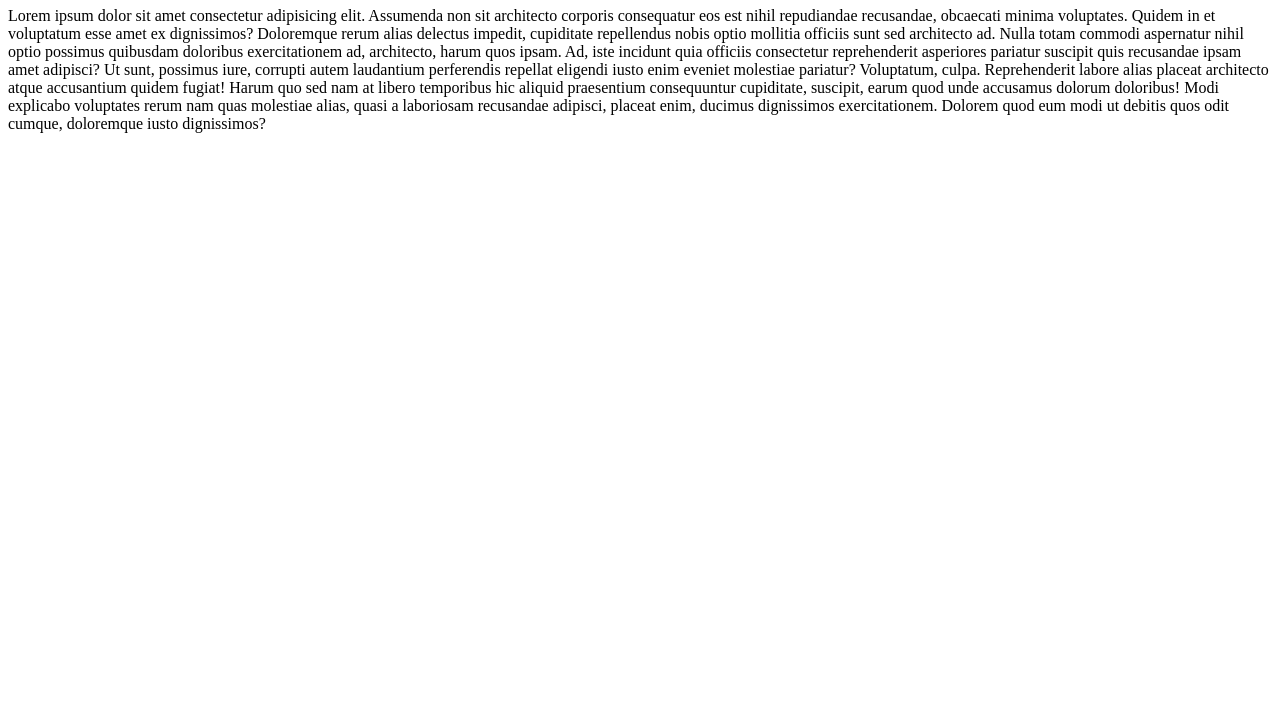
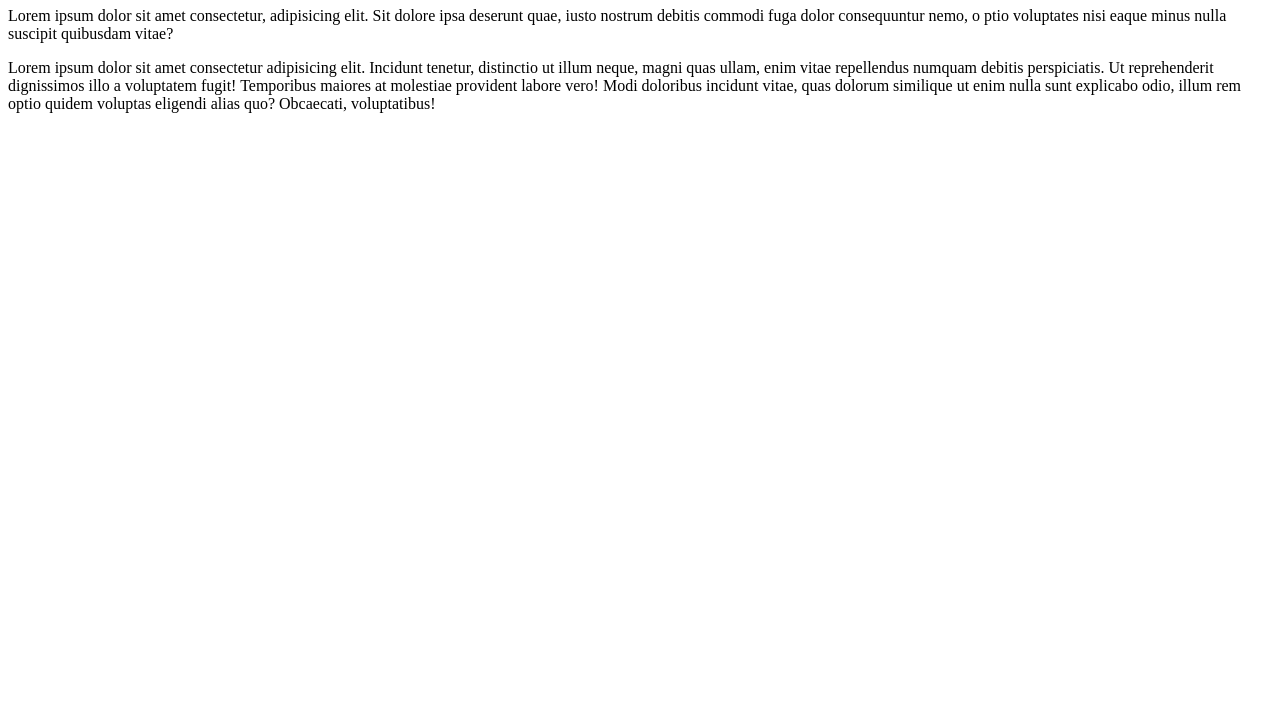
Before and after one commit to alvaro-pj/repo-pueba, a plain HTML site: page quienes_somos.html in a window 1280 px wide. Shown: the part 73-800 px from the top of the page. Drawn offline with Linux system fonts and the light colour scheme.

Commit message:
Edited: quienes somos

```diff
--- a/quienes_somos.html
+++ b/quienes_somos.html
@@ -7,10 +7,18 @@
 </head>
 <body>
     <h1>Quienes somos</h1>
-    <p>Lorem ipsum dolor sit amet consectetur adipisicing elit. Assumenda non sit architecto corporis consequatur eos est nihil repudiandae recusandae, obcaecati minima voluptates. Quidem in et voluptatum esse amet ex dignissimos?
-    Doloremque rerum alias delectus impedit, cupiditate repellendus nobis optio mollitia officiis sunt sed architecto ad. Nulla totam commodi aspernatur nihil optio possimus quibusdam doloribus exercitationem ad, architecto, harum quos ipsam.
-    Ad, iste incidunt quia officiis consectetur reprehenderit asperiores pariatur suscipit quis recusandae ipsam amet adipisci? Ut sunt, possimus iure, corrupti autem laudantium perferendis repellat eligendi iusto enim eveniet molestiae pariatur?
-    Voluptatum, culpa. Reprehenderit labore alias placeat architecto atque accusantium quidem fugiat! Harum quo sed nam at libero temporibus hic aliquid praesentium consequuntur cupiditate, suscipit, earum quod unde accusamus dolorum doloribus!
-    Modi explicabo voluptates rerum nam quas molestiae alias, quasi a laboriosam recusandae adipisci, placeat enim, ducimus dignissimos exercitationem. Dolorem quod eum modi ut debitis quos odit cumque, doloremque iusto dignissimos?</p>
+    <p>Lorem ipsum dolor sit amet consectetur, adipisicing elit.
+         Sit dolore ipsa deserunt quae, iusto nostrum debitis
+         commodi fuga dolor consequuntur nemo, o
+         ptio voluptates nisi eaque minus nulla suscipit quibusdam vitae?</p>
+
+    <p>Lorem ipsum dolor sit amet consectetur adipisicing elit. Incidunt tenetur,
+        distinctio ut illum neque, magni quas ullam,
+        enim vitae repellendus numquam debitis perspiciatis.
+         Ut reprehenderit dignissimos illo a voluptatem fugit!
+    Temporibus maiores at molestiae provident labore vero!
+     Modi doloribus incidunt vitae, quas dolorum similique ut enim nulla sunt explicabo odio,
+     illum rem optio quidem voluptas eligendi alias quo? Obcaecati, voluptatibus!</p>
+
 </body>
 </html>
```
